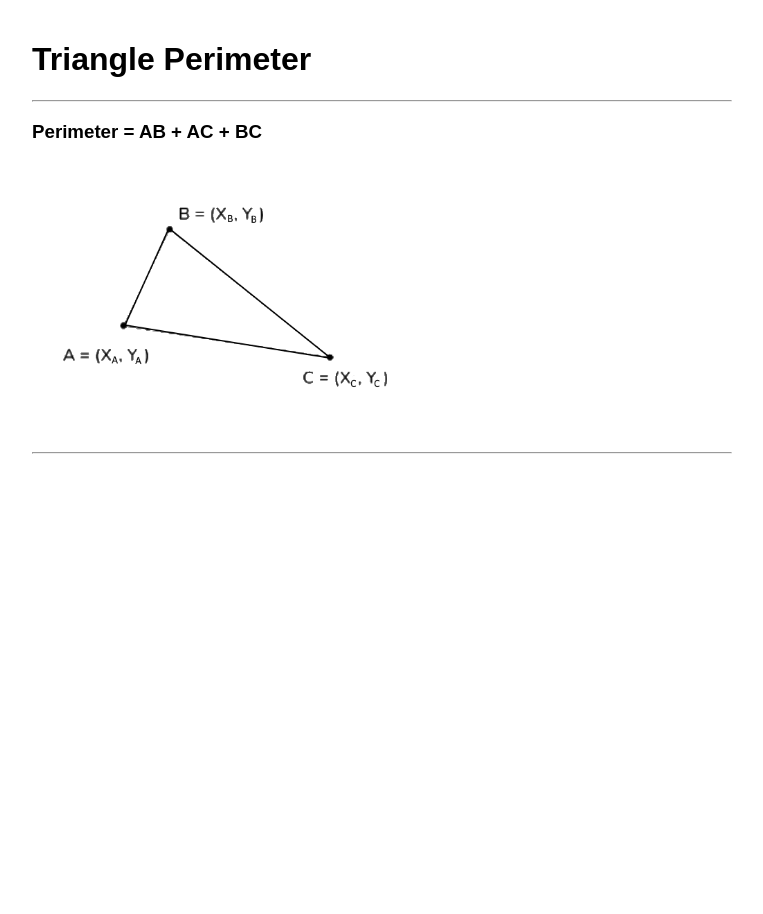
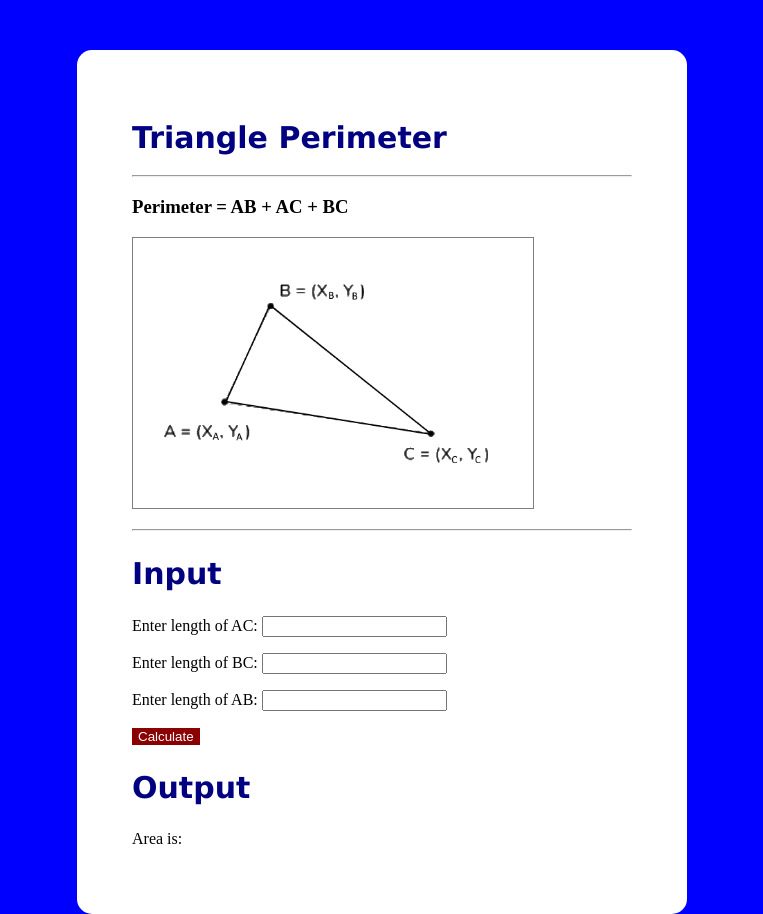
Before and after one commit to stellaris9950/Stuff-Calculate, a plain HTML site: page index.html in a window 1280 px wide. Shown: the whole page, without its empty margins (258-1021 px from the left). Before the commit the page ends 800 px from the top, so only its background shows below. Drawn offline with Linux system fonts and the light colour scheme.

Commit message:
SHELL CREATE

```diff
--- a/index.html
+++ b/index.html
@@ -1,14 +1,14 @@
 <!DOCTYPE html>
 <html lang="en">
   <head>
-    <meta charset="UTF-8" />
+    <meta charset="utf-8">
     <meta http-equiv="X-UA-Compatible" content="IE=edge" />
     <meta name="viewport" content="width=device-width, initial-scale=1.0" />
 
     <title>Triangle Perimeter</title>
 
     <link rel="icon" type="image/x-icon" href="img/favicon.ico" />
-    <link rel="stylesheet" href="style.css" />
+    <link href="style.css" rel="stylesheet" type="text/css" />
 
     <script defer src="main.js"></script>
   </head>
@@ -23,5 +23,18 @@
     </p>
 
     <hr />
+
+    <h2>Input</h2>
+    <p>Enter length of AC:  <input id="AC" type="number"></p>
+    <p>Enter length of BC:  <input id="BC" type="number"></p>
+    <p>Enter length of AB:  <input id="AB" type="number"></p>
+    <button id="button">Calculate</button>
+
+
+    <h2>Output</h2>
+    <p>Area is: <output id="output" </output></p>
+
+
+    <script src="script.js"></script>
   </body>
 </html>
--- a/main.js
+++ b/main.js
@@ -1 +1,15 @@
 // Triangle Perimeter Assignment Start Code
+// link button to function
+document.getElementById("button").addEventListener("click", calculate);
+
+// function of calculating
+function calculate(){
+  // getting number
+  let AC = +document.getElementById("AC").value;
+  let BC = +document.getElementById("BC").value;
+  let AB = +document.getElementById("AB").value;
+  // process
+  let output = AC + BC + AB ;
+  // output
+  document.getElementById("output").innerHTML = output;
+}
--- a/style.css
+++ b/style.css
@@ -1,6 +1,42 @@
+html {
+  background: blue;
+}
+
 body {
-  width: 700px;
+  background: white;
+  border-radius: 15px;
+  padding: 50px 55px;
+  width: 500px;
   margin: auto;
-  padding: 20px;
-  font-family: Arial, Helvetica, sans-serif;
+  margin-top: 50px;
 }
+
+h1 {
+  color: navy;
+  font-family: Verdana, Geneva, Tahoma, sans-serif;
+  font-size: 30px;
+}
+
+h2 {
+  color: navy;
+  font-family: Verdana, Geneva, Tahoma, sans-serif;
+  font-size: 30px;
+}
+
+#button {
+  border: 1px black;
+  color: white;
+  text-align: center;
+  text-decoration: none;
+  display: inline-block;
+  cursor: pointer;
+  background-color: darkred;
+}
+
+html {
+  background: blue;
+}
+
+img {
+  border: 1px solid grey;
+}
```
